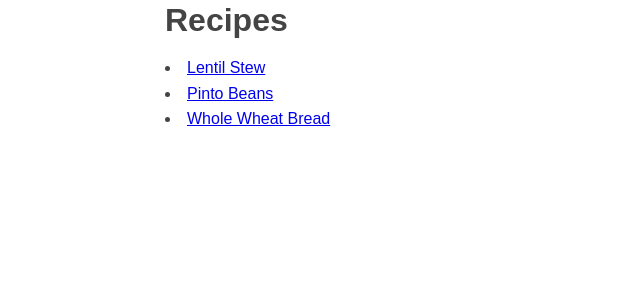
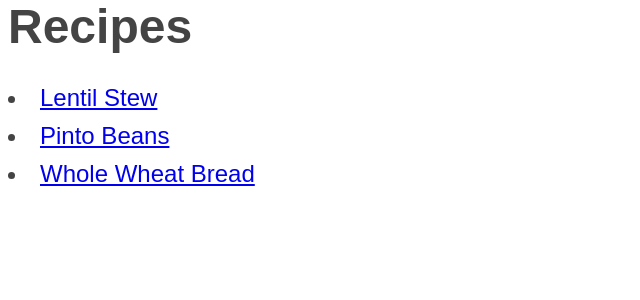
Before and after one commit to sgraham/sgraham.github.io, a Jekyll site: the page recipes/index.html, which Jekyll copies as it is, in a window 1280 px wide. Shown: the top 300 px of the page, without its empty margins (0-640 px from the left). Built offline with Jekyll 4.4.1, drawn with Linux system fonts in a browser that asks for light colours.

Commit message:
bigger for mobile

```diff
--- a/recipes/index.html
+++ b/recipes/index.html
@@ -1,5 +1,6 @@
 <head>
 <link rel="stylesheet" type="text/css" href="recipes.css" />
+<meta name="viewport" content="width=device-width, initial-scale=1" />
 </head>
 <body>
 <h1>Recipes</h1>
--- a/recipes/lentil-stew.html
+++ b/recipes/lentil-stew.html
@@ -1,5 +1,6 @@
 <head>
 <link rel="stylesheet" type="text/css" href="recipes.css" />
+<meta name="viewport" content="width=device-width, initial-scale=1" />
 </head>
 <body>
 <h1>Lentil Stew (Instant Pot)<h2>
--- a/recipes/recipes.css
+++ b/recipes/recipes.css
@@ -1,9 +1,6 @@
 body {
-  text-align:left;
-  font-family: sans-serif;
+  font-family:sans-serif;
+  font-size: 1.5em;
   line-height:160%;
   color:#444;
-  width:950px;
-  margin-left:auto;
-  margin-right:auto;
 }
--- a/recipes/slowcooker-pinto-beans.html
+++ b/recipes/slowcooker-pinto-beans.html
@@ -1,5 +1,6 @@
 <head>
 <link rel="stylesheet" type="text/css" href="recipes.css" />
+<meta name="viewport" content="width=device-width, initial-scale=1" />
 </head>
 <body>
 <h1>Slowcooker Pinto Beans<h2>
--- a/recipes/whole-wheat-bread.html
+++ b/recipes/whole-wheat-bread.html
@@ -1,5 +1,6 @@
 <head>
 <link rel="stylesheet" type="text/css" href="recipes.css" />
+<meta name="viewport" content="width=device-width, initial-scale=1" />
 </head>
 <body>
 <h1>Whole Wheat Bread<h2>
```
